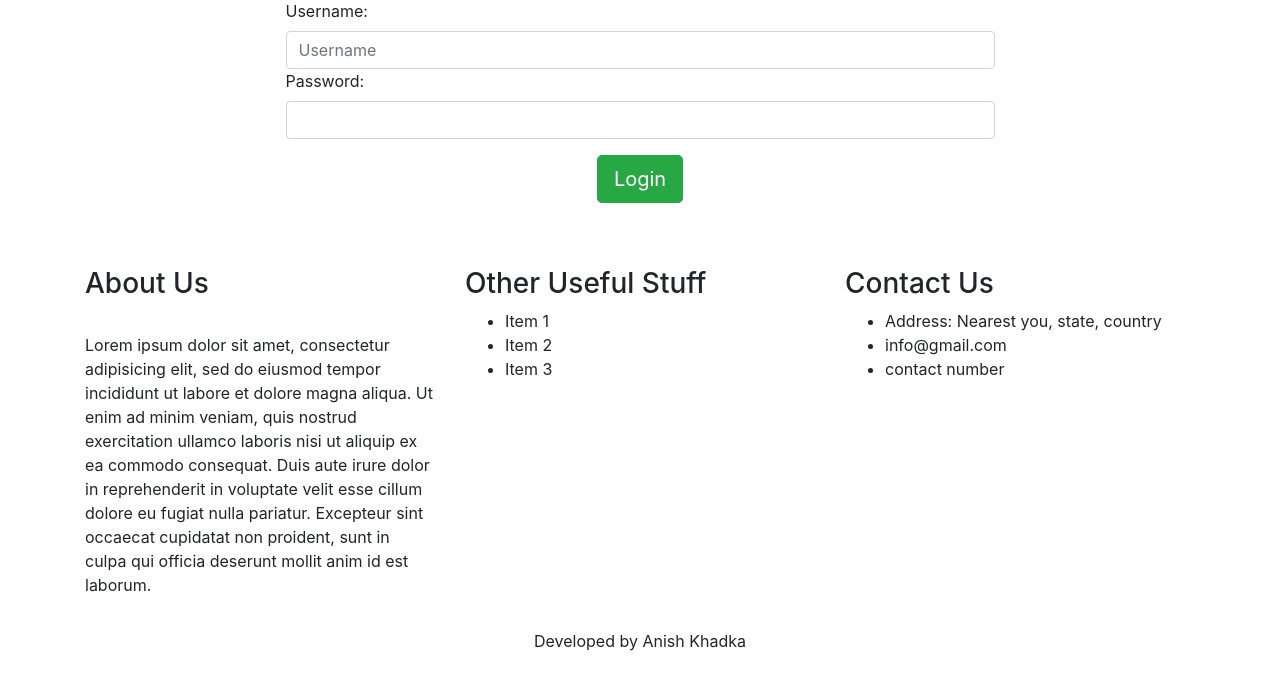
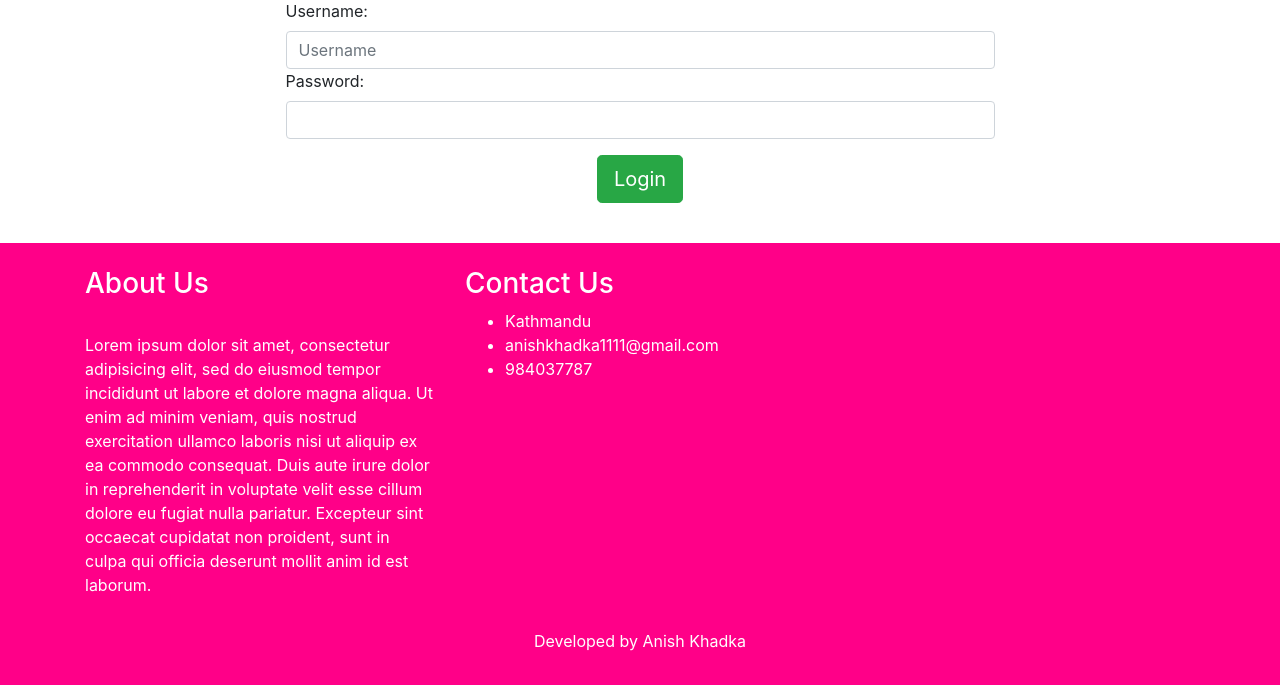
Before and after one commit to anishhimself/lms_project, a Django app: page /user_login/ in a window 1280 px wide. Shown: the part 703-1388 px from the top of the page. Run offline with Django 3.2, Linux system fonts and the light colour scheme; some libraries are stand-ins or nearby versions.

```diff
--- a/static/css/master_css.css
+++ b/static/css/master_css.css
@@ -6,7 +6,7 @@ header,
 }
 
 #intro {
-    background:linear-gradient(rgba(0, 0, 0, 0.7), rgba(0, 0, 0, 0.7)), url("https://cdn.pixabay.com/photo/2016/01/27/04/32/books-1163695_960_720.jpg")no-repeat center center fixed;
+    background:linear-gradient(rgb(117, 175, 165), rgba(0, 0, 0, 0.7)), url("https://cdn.pixabay.com/photo/2016/01/27/04/32/books-1163695_960_720.jpg")no-repeat center center fixed;
     -webkit-background-size: cover;
     -moz-background-size: cover;
     -o-background-size: cover;
@@ -25,11 +25,11 @@ header,
 
 
 .navbar-light .navbar-nav .nav-link {
-    color: #0c4f58;
+    color: #00ff77;
 }
 
 .navbar-light .nav-link {
-    color: #0c4f58;
+    color: #00ff77;
 }
 
 
@@ -64,12 +64,12 @@ hr{
   left:auto;
   bottom:auto;
   text-align: center;
-  background:linear-gradient(rgba(0, 0, 0, 0.5), rgba(0, 0, 0, 0.5));
+  background:linear-gradient(rgb(117, 175, 165), rgba(0, 0, 0, 0.5));
   transform: translate(0, -100%);
 }
 
 #event-section {
-    background:linear-gradient(rgba(0, 0, 0, 0.5), rgba(0, 0, 0, 0.5)), url("https://ak.picdn.net/shutterstock/videos/1012738781/thumb/1.jpg")no-repeat center center fixed;
+    background:linear-gradient(rgb(117, 175, 165), rgba(0, 0, 0, 0.5)), url("https://ak.picdn.net/shutterstock/videos/1012738781/thumb/1.jpg")no-repeat center center fixed;
     -webkit-background-size: cover;
     -moz-background-size: cover;
     -o-background-size: cover;
@@ -94,7 +94,7 @@ hr{
 }
 
 #page-intro {
-    background:linear-gradient(rgba(0, 0, 0, 0.5), rgba(0, 0, 0, 0.5)), url("https://www.communitiesinschools.org/media/filer_public/ff/13/ff135f2a-6c3b-4f2a-9db6-38635fe64dde/empty-desk.jpg")no-repeat center center fixed;
+    background:linear-gradient(rgb(117, 175, 165), rgba(0, 0, 0, 0.5)), url("https://www.communitiesinschools.org/media/filer_public/ff/13/ff135f2a-6c3b-4f2a-9db6-38635fe64dde/empty-desk.jpg")no-repeat center center fixed;
     -webkit-background-size: cover;
     -moz-background-size: cover;
     -o-background-size: cover;
@@ -144,7 +144,7 @@ ul.breadcrumb li a:hover {
 .card-std{
     border-radius: 4px;
     background: #fff;
-    box-shadow: 0 6px 10px rgba(0,0,0,.08), 0 0 6px rgba(0,0,0,.05);
+    box-shadow: 0 6px 10px rgb(117, 175, 165), 0 0 6px rgba(0,0,0,.05);
     transition: .3s transform cubic-bezier(.155,1.105,.295,1.12),.3s box-shadow,.3s -webkit-transform cubic-bezier(.155,1.105,.295,1.12);
     padding: 14px 14px 14px 14px;
     cursor:default;
@@ -152,11 +152,11 @@ ul.breadcrumb li a:hover {
 
 .card-std:hover{
   transform: scale(1.05);
-  box-shadow: 0 10px 20px rgba(200,0,0,.12), 0 4px 8px rgba(200,0,0,.06);
+  box-shadow: 0 10px 20px rgb(117, 175, 165), 0 4px 8px rgba(200,0,0,.06);
 }
 
 .box-shadow-hover:hover{
-  box-shadow: 0 2px 40px 0 rgba(100, 0, 0, 0.16), 0 2px 10px 0 rgba(100, 0, 0, 0.12);
+  box-shadow: 0 2px 40px 0 rgb(117, 175, 165), 0 2px 10px 0 rgba(100, 0, 0, 0.12);
 }
 
 /* get lesson button */
--- a/templates/base.html
+++ b/templates/base.html
@@ -20,34 +20,29 @@
                       <div class="collapse navbar-collapse" id="basicExampleNav" >
                         <ul class=" navbar-nav  mr-auto smooth-scroll " >
                                 <li class="nav-item">
-                                   <a class="nav-link" href="{% url 'curriculum:standard_list' %}">Curriculum</a>
+                                   <a class="nav-link" href="{% url 'curriculum:standard_list' %}" style="color:#00ff77;" >Curriculum</a>
                                 </li>
                                 {% if user.is_superuser %}
                                 <li class="nav-item ">
-                                   <a class="nav-link" href="{% url 'admin:index' %}">Admin</span> </a>
+                                   <a class="nav-link" href="{% url 'admin:index' %}"style="color:#00ff77;" >Admin</span> </a>
                                 </li>
                                 {%endif%}
                                 {% if user.is_authenticated %}
                                     <li class="nav-item  ">
-                                     <a class="nav-link" href="{% url 'user_logout' %}">Logout</a>
+                                     <a class="nav-link" href="{% url 'user_logout' %}"style="color:#00ff77;" >Logout</a>
                                     </li>
                                 {% else %}
                                     <li class="nav-item ">
-                                        <a class="nav-link" href="{% url 'user_login' %}">Login</a>
+                                        <a class="nav-link" href="{% url 'user_login' %}"style="color:#00ff77;" >Login</a>
                                     </li>
                                     <li class="nav-item " >
-                                       <a class="nav-link" href="{% url 'register' %}">Register</span> </a>
+                                       <a class="nav-link" href="{% url 'register' %}"style="color:#00ff77;" >Register</span> </a>
                                     </li>
                                 {% endif %}
                                 <li class="nav-item">
-                                   <a class="nav-link" href="{% url 'contact' %}">Contact Us</a>
+                                   <a class="nav-link" href="{% url 'contact' %}"style="color:#00ff77;" >Contact Us</a>
                                 </li>
-                                <li class="nav-item">
-                                   <a class="nav-link" href="https://github.com/anishhimself">GitHub</a>
-                                </li>
-                                <li class="nav-item">
-                                   <a class="nav-link" href="https://www.youtube.com/Anish Khakda">Youtube</a>
-                                </li>
+
 
                         </ul>
                       </div>
@@ -62,27 +57,20 @@
         {%endblock%}
     </div>
 
-    <footer class="page-footer" style="background-color:##FF0088;">
-      <div class="container">
+    <footer class="page-footer" style="background-color:#FF0088">
+      <div class="container" style=" color: #FFFFFF">
         <div class="row mt-4">
                   <div class="col-md-4 mt-4">
                             <h3>About Us</h3> <br>
                             <p>Lorem ipsum dolor sit amet, consectetur adipisicing elit, sed do eiusmod tempor incididunt ut labore et dolore magna aliqua. Ut enim ad minim veniam, quis nostrud exercitation ullamco laboris nisi ut aliquip ex ea commodo consequat. Duis aute irure dolor in reprehenderit in voluptate velit esse cillum dolore eu fugiat nulla pariatur. Excepteur sint occaecat cupidatat non proident, sunt in culpa qui officia deserunt mollit anim id est laborum.</p>
                   </div>
-                  <div class="col-md-4 mt-4">
-                            <h3>Other Useful Stuff</h3>
-                            <ul>
-                              <li>Item 1</li>
-                              <li>Item 2</li>
-                              <li>Item 3</li>
-                            </ul>
-                  </div>
+
                   <div class="col-md-4 mt-4">
                             <h3>Contact Us</h3>
                             <ul>
-                              <li>Address: Nearest you, state, country</li>
-                              <li>info@gmail.com</li>
-                              <li>contact number</li>
+                              <li>Kathmandu</li>
+                              <li>anishkhadka1111@gmail.com</li>
+                              <li>984037787</li>
                             </ul>
                   </div>
         </div>
```
Also changed, not shown: app_users/templates/app_users/index.html (+6 -7 lines), db.sqlite3.
